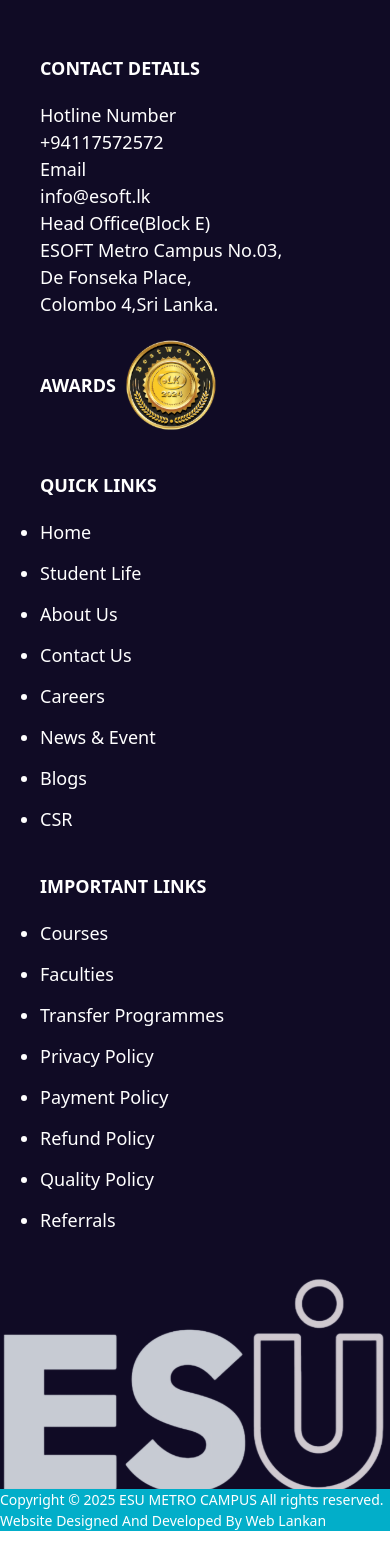
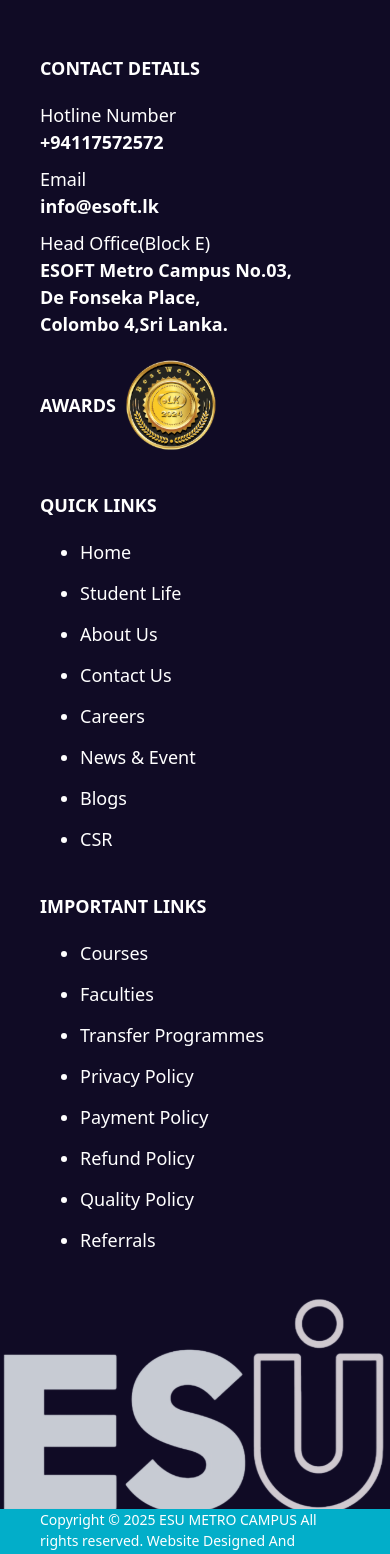
Before and after one commit to sudhariprasadini/esu-contact-us, a Next.js app: page /contact-us in a window 390 px wide. Shown: the part 2340-3894 px from the top of the page. Before the commit the page ends 3871 px from the top, so only its background shows below. Built offline with nearby package versions, Linux system fonts and the light colour scheme.

Commit message:
footer fix

```diff
--- a/src/components/footer.tsx
+++ b/src/components/footer.tsx
@@ -20,11 +20,11 @@
           <div className="lg:ml-[160px] pl-[40px]">
             <p className="font-bold mb-[20px]">CONTACT DETAILS</p>
             <p>Hotline Number</p>
-            <p>+94117572572</p>
+            <p className="font-bold mb-[10px]">+94117572572</p>
             <p>Email</p>
-            <p>info@esoft.lk</p>
+            <p className="font-bold mb-[10px]">info@esoft.lk</p>
             <p>Head Office(Block E)</p>
-            <p>
+            <p className="font-bold mb-[10px]">
               ESOFT Metro Campus No.03,
               <br /> De Fonseka Place,
               <br />
@@ -37,7 +37,7 @@
           </div>
           <div className="lg:pl-[96px] pl-[40px]">
             <p className="font-bold mb-[20px]">QUICK LINKS</p>
-            <ul className="flex flex-col gap-[14px] list-disc">
+            <ul className="flex flex-col gap-[14px] list-disc lg:ml-0 ml-[40px]">
               <li>Home </li>
               <li>Student Life</li>
               <li>About Us</li>
@@ -48,9 +48,9 @@
               <li>CSR</li>
             </ul>
           </div>
-          <div className="lg:pl-[136px] pl-[40px] flex flex-col">
+          <div className="lg:pl-[116px] pl-[40px] flex flex-col">
             <h3 className="font-bold mb-[20px]">IMPORTANT LINKS</h3>
-            <ul className="flex flex-col gap-[14px] list-disc">
+            <ul className="flex flex-col gap-[14px] list-disc lg:ml-0 ml-[40px]">
               <li>Courses</li>
               <li>Faculties</li>
               <li>Transfer Programmes </li>
@@ -62,15 +62,10 @@
             </ul>
           </div>
           <div className="ml-[29]">
-            <Image
-              src={footerImage}
-              alt="Description"
-              width={877}
-              height={483}
-            />
+            <Image src={footerImage} alt="Description" />
           </div>
         </div>
-        <div className="w-full lg:h-[34px] h-auto text-white flex justify-center items-center text-[14px]">
+        <div className="w-full lg:h-[34px] h-auto text-white flex justify-center items-center text-[14px] lg:px-0 px-[40px]">
           <p>
             Copyright © 2025 ESU METRO CAMPUS All rights reserved. Website
             Designed And Developed By Web Lankan
--- a/src/components/header.tsx
+++ b/src/components/header.tsx
@@ -10,7 +10,7 @@
 
   return (
     <div>
-      <div className="w-full h-[55px] bg-[#100B25] px-[40px] py-[18px] flex justify-between items-center">
+      <div className="w-full h-[55px] bg-[#100B25] lg:px-[60px] px-[40px] py-[18px] flex justify-between items-center">
         <div className="text-white lg:flex flex-row gap-[30px] uppercase hidden">
           <p>home</p>
           <p>about us</p>
```
